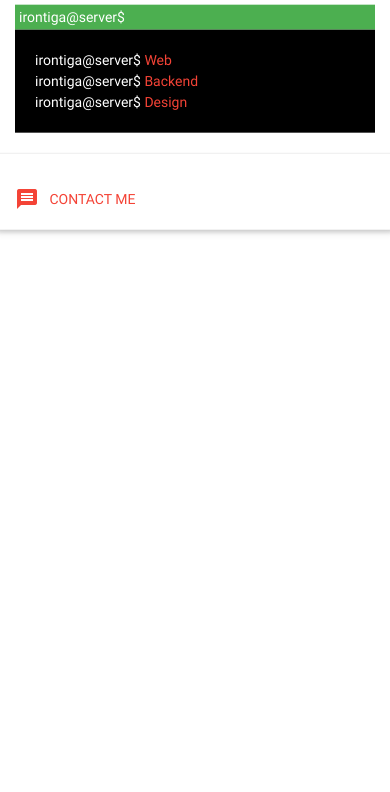
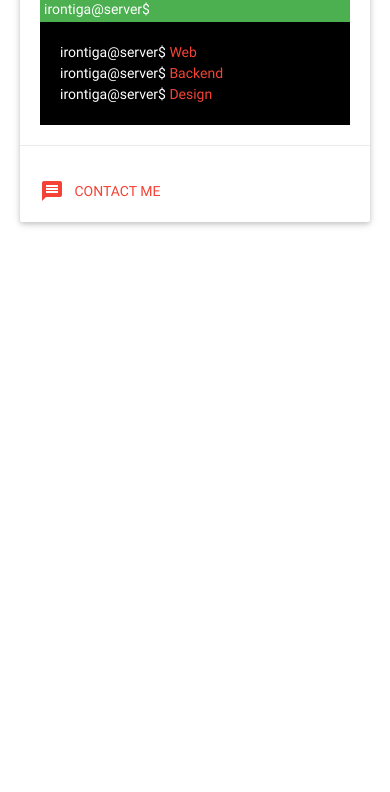
Before and after one commit to irontiga/irontiga.github.io, a plain HTML site: page index.html in a window 390 px wide. Shown: the part 372-1164 px from the top of the page. Drawn offline with nearby package versions, Linux system fonts and the light colour scheme; some icons are missing.

Commit message:
Remove brbrbrbrbr, and switch to card scroll

```diff
--- a/css/main.css
+++ b/css/main.css
@@ -1,16 +1,6 @@
 main{
 	padding:20px;
 	z-index:1000000;
-}
-
-header, main, footer {
-	padding-left: 260px;
-}
-
-@media only screen and (max-width : 992px) {
-	header, main, footer {
-		padding-left: 0;
-	}
 }
 
 main{
@@ -76,3 +66,7 @@ h2 .material-icons{
 #intro-card{
 	width:400px;
 }
+
+.div-center{
+	margin:0 auto;
+}
--- a/index.html
+++ b/index.html
@@ -13,8 +13,8 @@
 	<body>
 		<div id='background-changer' data-anchor-target="#top-white-text-anchor" data-top="opacity:1;" data-center="opacity:0;"></div>
 		<main>
-			<div class='h-100 w-100'>
-				<div id='intro-card' data-anchor-target="#intro-card-anchor" class="card white darken-1 fixed-center" data-top="opacity:0; display:none;" data-bottom="opacity:1;display:block;">
+			<div class='h-100 w-100 valign-wrapper'>
+				<div id='intro-card' data-anchor-target="#intro-card-anchor" class="card white darken-1 valign div-center" data-top="opacity:0; display:none;" data-bottom="opacity:1;display:block;">
 					<div class="card-content red-text">
 						<h2 class='text-shadow-1'>IRONTIGA</h2>
 						<div class="terminal">
@@ -41,12 +41,11 @@
 				<div id="top-white-text" class="fixed-center white-text" data-anchor-target="#top-white-text-anchor" data-bottom="opacity:0;" data-center="opacity:0;" data-top="opacity:1;" data--300-top="opacity:1;" data--500-top="opacity:0;">
 					<h1>Hello world!</h1>
 					<p>
-						I'm stoked that you've come across my website, and would love to show you some of the awesome things I'm busy with. As you may have noticed, this isn't an ordinary wesbite. Go on, scroll down, have fun
+						I'm stoked that you've come across my website, and would love to show you some of the awesome things I'm busy with. This isn't an ordinary wesbite. Go on, scroll down, have fun
 					</p>
 				</div>
 				<div id="top-white-text-anchor" class="bottom-align"></div>
 			</div>
-			<br><br><br><br><br><br><br><br><br><br><br><br><br><br><br><br><br><br><br><br><br><br><br><br><br><br><br><br><br><br><br><br><br><br><br><br><br><br><br><br><br><br><br><br><br><br><br><br><br><br><br><br><br><br><br><br><br><br><br><br><br><br><br><br><br><br><br><br><br><br><br><br><br><br><br><br><br><br><br><br><br><br><br><br><br><br><br><br><br><br><br><br><br><br><br><br><br><br><br><br><br><br><br><br><br><br><br><br><br><br><br><br><br><br><br><br><br><br><br><br><br><br><br><br><br><br><br><br><br><br><br><br><br><br><br><br><br><br><br><br>
 		</main>
 
 
```
